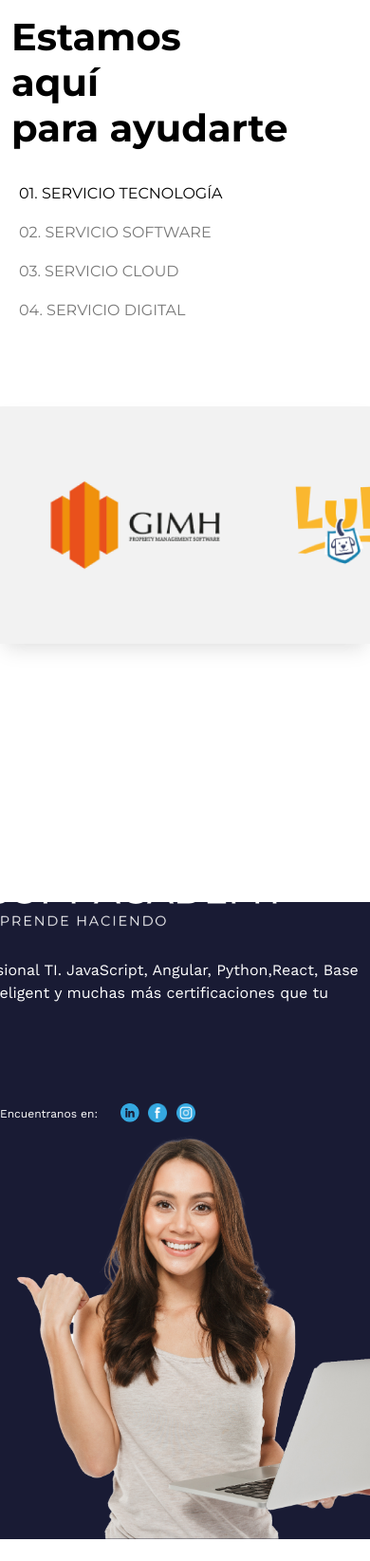
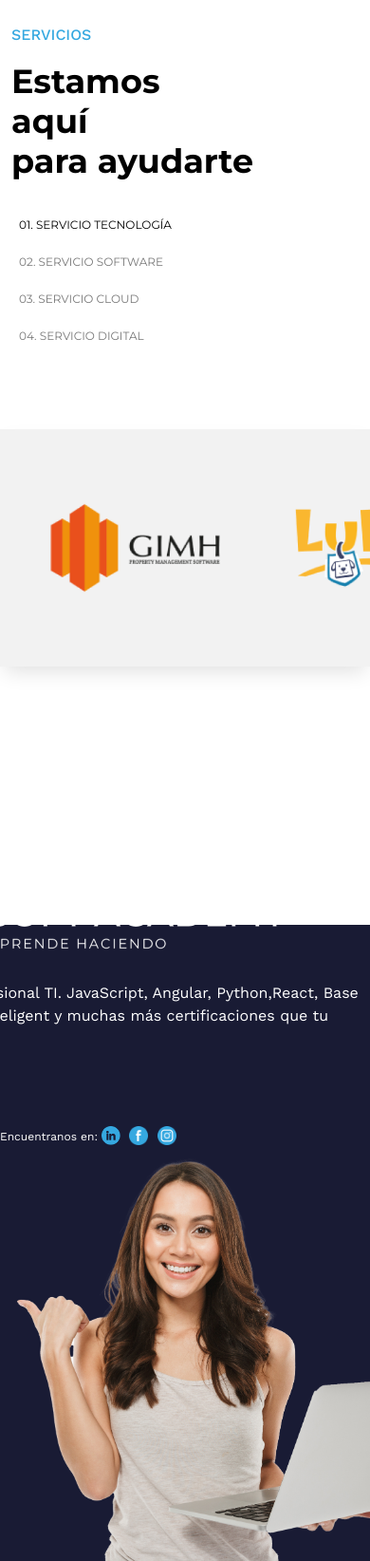
Before and after one commit to DiegoEden/SitioWebWaresoft, a PHP site: page /views/public/index.php in a window 390 px wide. Shown: the part 2001-3645 px from the top of the page at 95% size. Run offline with PHP 8.4, Linux system fonts and the light colour scheme.

Commit message:
cambios responsive

```diff
--- a/app/helpers/template.php
+++ b/app/helpers/template.php
@@ -402,7 +402,7 @@ class webSite
                     <div class="row">
                         <div class="col borderCol">
                             <p class="titulosSliderImage">SOFTWARE</p>
-                            <h1 class="titulosSlider">Imagina</h1>
+                            <h1 class="titulosSlider">Imagina<br></h1>
                             <h1 class="titulosSlider"><span class="headercelesteSlider">Y lo </span></h1>
                             <h1 class="titulosSlider">Hacemos</h1>
                             <br>
@@ -563,7 +563,7 @@ class webSite
         print('
         <div class="container d-flex flex-column justify-content-center h-100" style="top: 0">
             <div class="row">
-                <div class="col col-md-12 col-lg-6 col-xl-6 col-sm-12 col-12 ">
+                <div class="col marginVideo col-md-7 col-lg-6 col-xl-6 col-sm-12 col-12 ">
                     <video class="img-fluid" id="video1" autoplay loop muted src="../../resources/video/forest.mp4"></video>
                     <video class="img-fluid d-none" id="video2" autoplay loop muted src="../../resources/video/Agua-natural.mp4"></video>
                     <video class="img-fluid d-none" id="video3" autoplay loop muted src="../../resources/video/Tropical.mp4"></video>
@@ -571,7 +571,7 @@ class webSite
 
 
                 </div>
-                <div class="col col-md-12 align-items-center col-lg-6 col-xl-6 col-sm-12 col-12 ">
+                <div class="col col-md-5 align-items-center col-lg-6 col-xl-6 col-sm-12 col-12 ">
                     <p class="tituloExperiencia">SERVICIOS</p>
                     <h2 id="titulo1" class="titulosExperiencia">Estamos <br>aquí<br>para ayudarte</h2>
                     <br>
--- a/resources/css/styles.css
+++ b/resources/css/styles.css
@@ -83,7 +83,11 @@
 
 @media (max-width: 991px) {
     #titulo1 {
-        font-size: 40px !important;
+        font-size: 35px !important;
+    }
+
+    .buttonServicios{
+        font-size: 12px !important;
     }
 
 }
@@ -466,7 +470,6 @@ footer {
     font-family: 'work sans', serif;
     color: white;
     font-size: 12px;
-    margin-right: 20px;
     font-weight: 400;
 }
 
@@ -654,6 +657,8 @@ body {
     justify-content: left;
     text-align: left;
     transition: .6s;
+    margin-left: 20px;
+
 
 }
 
@@ -676,7 +681,9 @@ body {
     font-weight: 500;
     font-size: 16px;
     transition: .6s;
-    margin-top: 20px
+    margin-top: 20px;
+    margin-left: 20px;
+
 }
 
 .titulosSliderImage2 {
@@ -686,7 +693,7 @@ body {
     font-weight: 500;
     font-size: 16px;
     transition: .6s;
-    margin-top: -20px
+    margin-top: -20px;
 }
 
 .btnSlider {
@@ -695,6 +702,8 @@ body {
     border: none;
     font-weight: 700;
     transition: .6s;
+    margin-left: 20px;
+
 
 }
 
@@ -861,5 +870,9 @@ li.menu-item {
 
 }
 
+.marginVideo{
+
+    margin-top: 50px;
+}
 
 /*fin slider servicios*/
```
